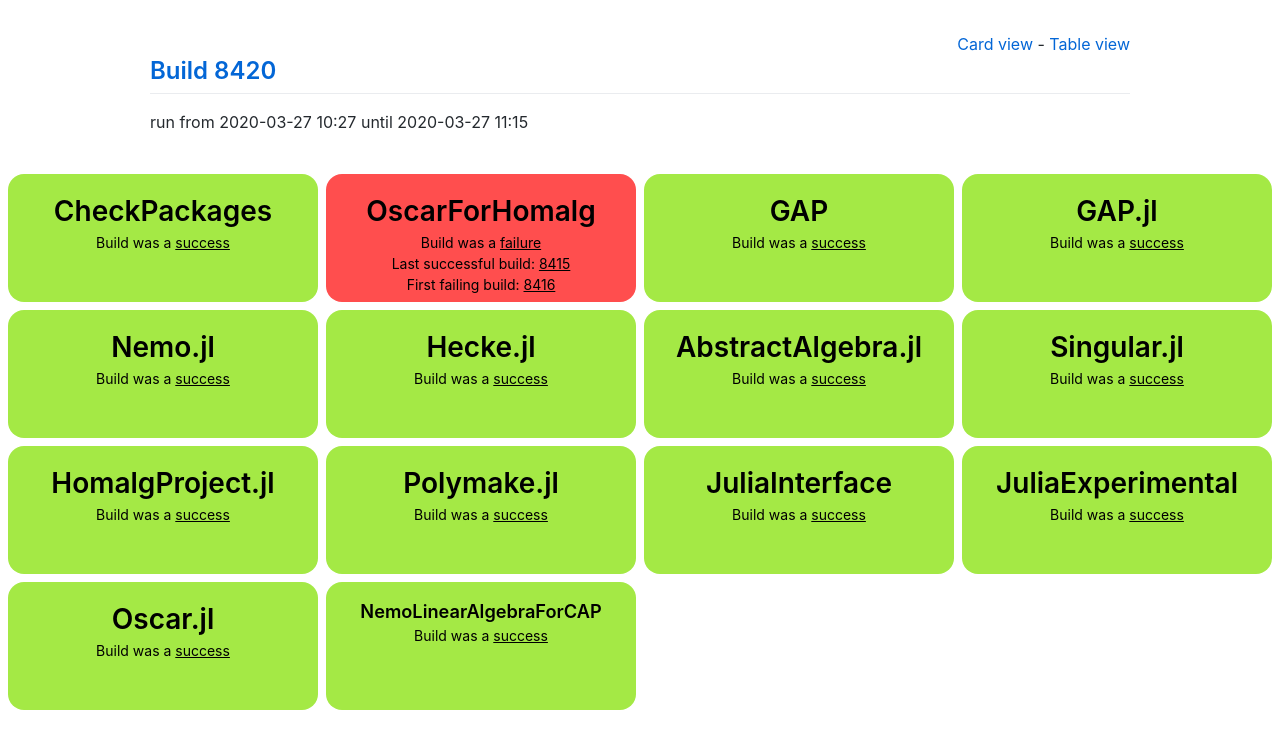
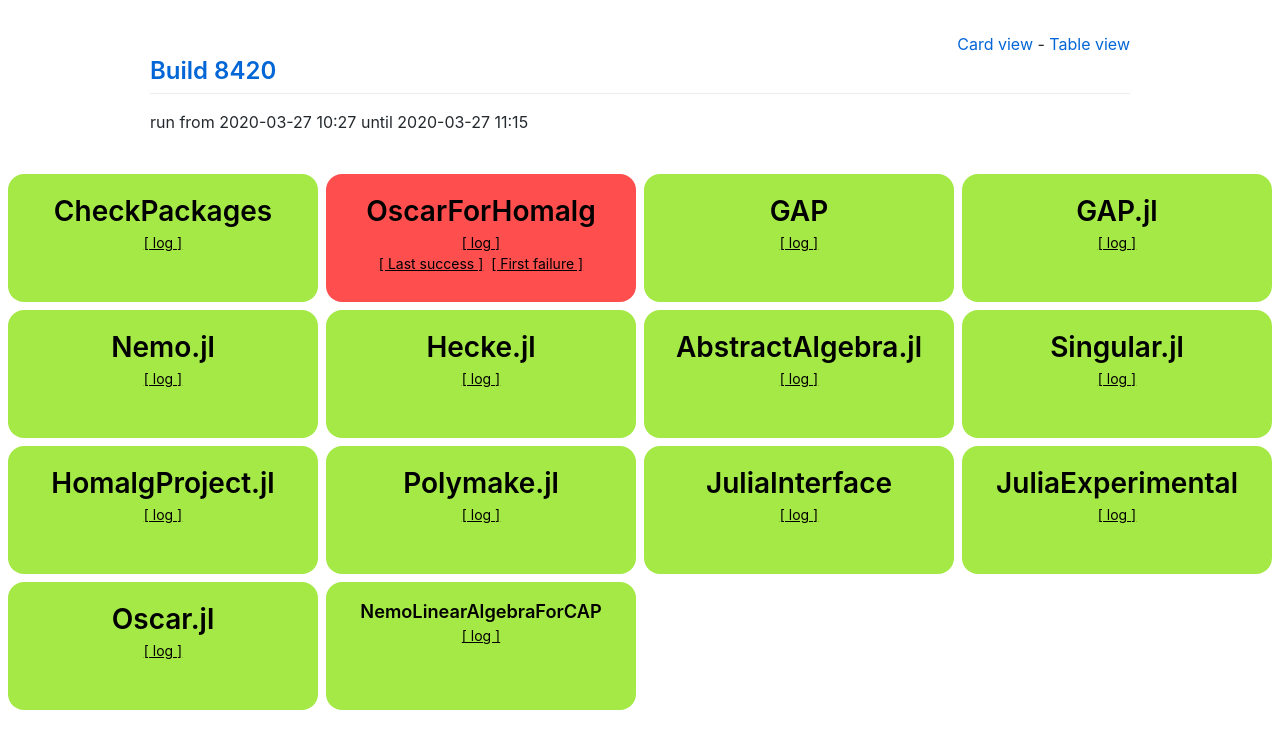
Before and after one commit to oscar-system/oscar-ci-status, a Jekyll site: the page built from index.html, in a window 1280 px wide. Shown: the top 749 px of the page. Built offline with Jekyll 4.4.1, drawn with Linux system fonts in a browser that asks for light colours.

Commit message:
Tweak cards further

```diff
--- a/index.html
+++ b/index.html
@@ -8,13 +8,18 @@ layout: default
   {% for t in site.data.ci.tests %}
     <div class="card {{t.status}} {{t.name}}">
     <h3>{{t.name}}</h3>
-    Build was a <a href="{{t.log}}">{{t.status}}</a>
+    <!-- Build was a <a href="{{t.log}}">{{t.status}}</a> -->
+    <a href="{{t.log}}">[ log ]</a>
+    {% if site.data.github[t.name] %}
+    &nbsp;
+    <a href="{{site.data.github[t.name]}}">[ github ]</a>
+    {% endif %}
 <!--
     <br>Started {{t.start}}
     <br>Run for {{t.duration}}&nbsp;s
  -->
-    {% if t.last_success %}<br>Last successful build: <a href="{{t.last_success_url}}">{{t.last_success}}</a>{% endif %}
-    {% if t.first_failure %}<br>First failing build: <a href="{{t.first_failure_url}}">{{t.first_failure}}</a>{% endif %}
+    {% if t.last_success %}<br><a href="{{t.last_success_url}}">[ Last success ]</a>{% endif %}
+    {% if t.first_failure %}&nbsp;<a href="{{t.first_failure_url}}">[ First failure ]</a>{% endif %}
     </div>
   {% endfor %}
 </div>
```
